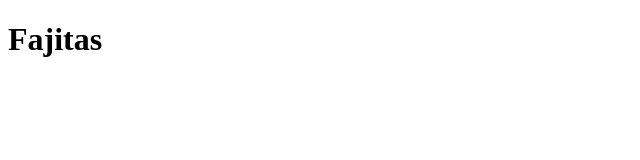
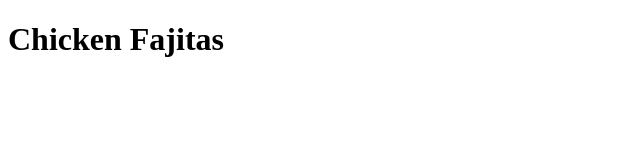
Before and after one commit to edwardbrecht/odin-recipes, a plain HTML site: page recipes/chicken_fajitas.html in a window 1280 px wide. Shown: the whole page, without its empty margins (0-640 px from the left). Drawn offline with Linux system fonts and the light colour scheme.

Commit message:
Change 'Fajitas' to 'Chicken Fajitas'

```diff
--- a/recipes/fajitas.html
+++ b/recipes/chicken_fajitas.html
@@ -2,9 +2,9 @@
 <html lang="en">
     <head>
         <meta charset="UTF-8">
-        <title>Fajitas</title>
+        <title>Chicken Fajitas</title>
     </head>
     <body>
-        <h1>Fajitas</h1>
+        <h1>Chicken Fajitas</h1>
     </body>
 </html>
```
Also changed, not shown: index.html (+1 -1 lines).
